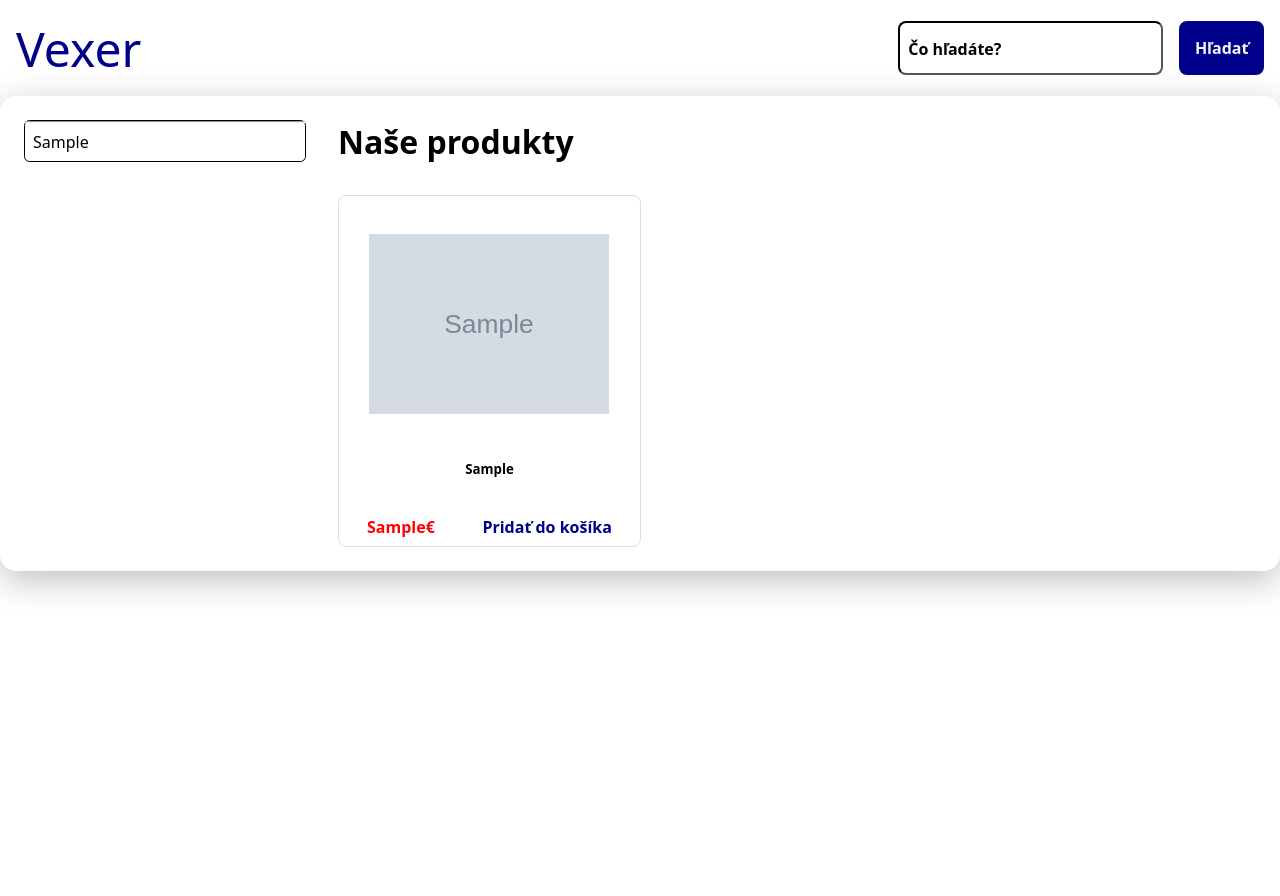
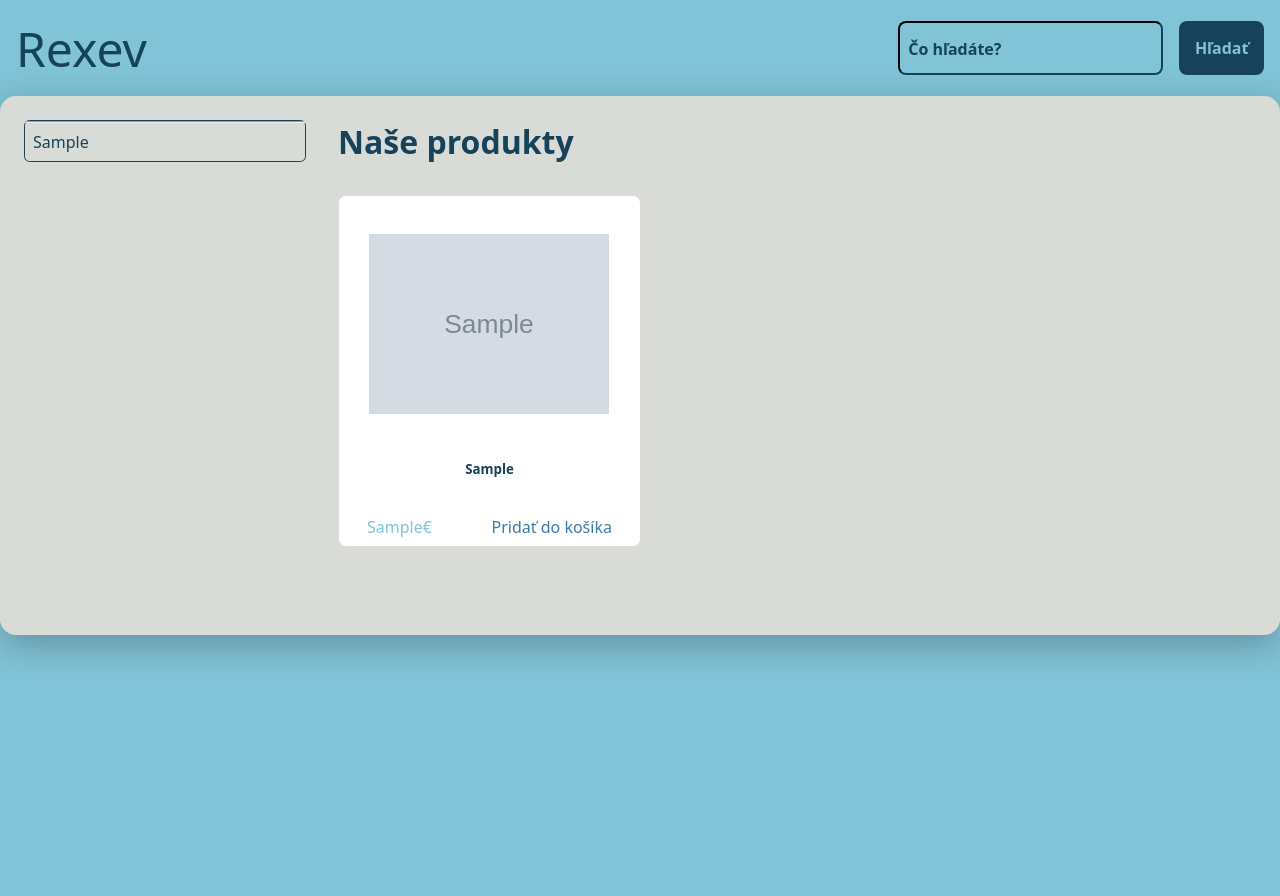
Before and after one commit to Narw0x/Tono, a PHP site: page /products.php in a window 1280 px wide. Before the commit the page ends 595 px from the top, so only its background shows below. Run offline with PHP 8.4, Linux system fonts and the light colour scheme; tables that the repository leaves empty or names only in its code hold one stand-in row (values such as "Sample post"); grey boxes marked "Sample" are stand-in pictures; data that the repository does not hold is empty.

Commit message:
pomenene vsetko potrebne + paginacia bude neskor, robi sa na nej

```diff
--- a/partials/footer.php
+++ b/partials/footer.php
@@ -1,5 +1,6 @@
 </main>
+</div>
 <script src="../Tono/scripts/script.js"></script>
-
+<script src="../scripts/script.js"></script>
 </body>
 </html>
--- a/partials/header.php
+++ b/partials/header.php
@@ -3,7 +3,7 @@
 <head>
     <meta charset="UTF-8">
     <meta name="viewport" content="width=device-width, initial-scale=1.0">
-    <title><?php echo isset($zvoleny_produkt) ? implode('', array_column($zvoleny_produkt, 'nazov')): "Vexer" ?></title>
+    <title><?php echo isset($zvoleny_produkt) ? implode('', array_column($zvoleny_produkt, 'nazov')): "Rexev" ?></title>
     <link rel="stylesheet" href="style/style.css">
     <link rel="stylesheet" href="../../Tono/style/style.css">
 </head>
@@ -11,7 +11,7 @@
 <header class="main-hdr">
     <div  class="nav">
         <div class="nav-logo">
-            <a class="" href="index.php">Vexer</a>
+            <a class="" href="index.php">Rexev</a>
         </div>
         <div class="nav-srch">
             <form method="post" action="products.php" >
--- a/partials/sidebar.php
+++ b/partials/sidebar.php
@@ -14,7 +14,7 @@
 	}
 ?>
 
-
+<div class="bgcolor">
 	<main class="main-page">
 		<div class="span-3">
 			<div class="container">
--- a/product_details.php
+++ b/product_details.php
@@ -22,6 +22,7 @@
 	}
 	include "partials/header.php";
 ?>
+<div class="bgcolor">
 	<main class="main-page">
 		<div class="product">
 			<div class="product-path">
--- a/products.php
+++ b/products.php
@@ -126,55 +126,55 @@
 					foreach ($polia_kategorii[0] as $k1_s) {
 
 						?>
-							<li class="item"><a href="products.php?k1=<?=$pole_kategorii_url[0]?>&k2=<?=$k1_s?>"><?=  $k1_s ?></a></li>
+							<a class="item" href="products.php?k1=<?=$pole_kategorii_url[0]?>&k2=<?=$k1_s?>"><?=  $k1_s ?></a>
 						<?php
 					}
 				}elseif($polia_kategorii[1]){
 					foreach ($polia_kategorii[1] as $k2_s) {
 						?>
-							<li class="item"><a href="products.php?k1=<?=$pole_kategorii_url[0]?>&k2=<?=$pole_kategorii_url[1]?>&k3=<?=$k2_s?>"><?=  $k2_s ?></a></li>
+							<a class="item" href="products.php?k1=<?=$pole_kategorii_url[0]?>&k2=<?=$pole_kategorii_url[1]?>&k3=<?=$k2_s?>"><?=  $k2_s ?></a>
 						<?php
 					}
 				}elseif($polia_kategorii[2]){
 					foreach ($polia_kategorii[2] as $k3_s) {
 						?>
-							<li class="item"><a href="products.php?k1=<?=$pole_kategorii_url[0]?>&k2=<?=$pole_kategorii_url[1]?>&k3=<?=$pole_kategorii_url[2]?>&k4=<?=$k3_s?>"><?=  $k3_s ?></a></li>
+							<a class="item" href="products.php?k1=<?=$pole_kategorii_url[0]?>&k2=<?=$pole_kategorii_url[1]?>&k3=<?=$pole_kategorii_url[2]?>&k4=<?=$k3_s?>"><?=  $k3_s ?></a>
 						<?php
 					}
 				}elseif($polia_kategorii[3]){
 					foreach ($polia_kategorii[3] as $k4_s) {
 						?>
-							<li class="item"><a href="products.php?k1=<?=$pole_kategorii_url[0]?>&k2=<?=$pole_kategorii_url[1]?>&k3=<?=$pole_kategorii_url[2]?>&k4=<?=$pole_kategorii_url[3]?>&k5=<?=$k4_s?>"><?=  $k4_s ?></a></li>
+							<a class="item" href="products.php?k1=<?=$pole_kategorii_url[0]?>&k2=<?=$pole_kategorii_url[1]?>&k3=<?=$pole_kategorii_url[2]?>&k4=<?=$pole_kategorii_url[3]?>&k5=<?=$k4_s?>"><?=  $k4_s ?></a>
 						<?php
 					}
 				}elseif($polia_kategorii[4]){
 					foreach ($polia_kategorii[4] as $k5_s) {
 						?>
-							<li class="item"><a href="products.php?k1=<?=$pole_kategorii_url[0]?>&k2=<?=$pole_kategorii_url[1]?>&k3=<?=$pole_kategorii_url[2]?>&k4=<?=$pole_kategorii_url[3]?>&k5=<?=$pole_kategorii_url[4]?>&k6=<?=$k5_s?>"><?=  $k5_s ?></a></li>
+							<a class="item" href="products.php?k1=<?=$pole_kategorii_url[0]?>&k2=<?=$pole_kategorii_url[1]?>&k3=<?=$pole_kategorii_url[2]?>&k4=<?=$pole_kategorii_url[3]?>&k5=<?=$pole_kategorii_url[4]?>&k6=<?=$k5_s?>"><?=  $k5_s ?></a>
 						<?php
 					}
 				}elseif($polia_kategorii[5]){
 					foreach ($polia_kategorii[5] as $k6_s) {
 						?>
-							<li class="item"><a href="products.php?k1=<?=$pole_kategorii_url[0]?>&k2=<?=$pole_kategorii_url[1]?>&k3=<?=$pole_kategorii_url[2]?>&k4=<?=$pole_kategorii_url[3]?>&k5=<?=$pole_kategorii_url[4]?>&k6=<?=$pole_kategorii_url[5]?>&k7=<?=$k6_s?>"><?=  $k6_s ?></a></li>
+							<a class="item" href="products.php?k1=<?=$pole_kategorii_url[0]?>&k2=<?=$pole_kategorii_url[1]?>&k3=<?=$pole_kategorii_url[2]?>&k4=<?=$pole_kategorii_url[3]?>&k5=<?=$pole_kategorii_url[4]?>&k6=<?=$pole_kategorii_url[5]?>&k7=<?=$k6_s?>"><?=  $k6_s ?></a>
 						<?php
 					}
 				}elseif($polia_kategorii[6]){
 					foreach ($polia_kategorii[6] as $k7_s) {
 						?>
-							<li class="item"><a href="products.php?k1=<?=$pole_kategorii_url[0]?>&k2=<?=$pole_kategorii_url[1]?>&k3=<?=$pole_kategorii_url[2]?>&k4=<?=$pole_kategorii_url[3]?>&k5=<?=$pole_kategorii_url[4]?>&k6=<?=$pole_kategorii_url[5]?>&k7=<?=$pole_kategorii_url[6]?>&k8=<?=$k7_s?>"><?=  $k7_s ?></a></li>
+							<a class="item" href="products.php?k1=<?=$pole_kategorii_url[0]?>&k2=<?=$pole_kategorii_url[1]?>&k3=<?=$pole_kategorii_url[2]?>&k4=<?=$pole_kategorii_url[3]?>&k5=<?=$pole_kategorii_url[4]?>&k6=<?=$pole_kategorii_url[5]?>&k7=<?=$pole_kategorii_url[6]?>&k8=<?=$k7_s?>"><?=  $k7_s ?></a>
 						<?php
 					}
 				}elseif($polia_kategorii[7]){
 					foreach ($polia_kategorii[7] as $k8_s) {
 						?>
-							<li class="item"><a href="products.php?k1=<?=$pole_kategorii_url[0]?>&k2=<?=$pole_kategorii_url[1]?>&k3=<?=$pole_kategorii_url[2]?>&k4=<?=$pole_kategorii_url[3]?>&k5=<?=$pole_kategorii_url[4]?>&k6=<?=$pole_kategorii_url[5]?>&k7=<?=$pole_kategorii_url[6]?>&k8=<?=$pole_kategorii_url[7]?>&k9=<?=$k8_s?>"><?=  $k8_s ?></a></li>
+							<a class="item" href="products.php?k1=<?=$pole_kategorii_url[0]?>&k2=<?=$pole_kategorii_url[1]?>&k3=<?=$pole_kategorii_url[2]?>&k4=<?=$pole_kategorii_url[3]?>&k5=<?=$pole_kategorii_url[4]?>&k6=<?=$pole_kategorii_url[5]?>&k7=<?=$pole_kategorii_url[6]?>&k8=<?=$pole_kategorii_url[7]?>&k9=<?=$k8_s?>"><?=  $k8_s ?></a>
 						<?php
 					}
 				}elseif($polia_kategorii[8]){
 					foreach ($polia_kategorii[8] as $k9_s) {
 						?>
-							<li class="item"><a href="products.php?k1=<?=$pole_kategorii_url[0]?>&k2=<?=$pole_kategorii_url[1]?>&k3=<?=$pole_kategorii_url[2]?>&k4=<?=$pole_kategorii_url[3]?>&k5=<?=$pole_kategorii_url[4]?>&k6=<?=$pole_kategorii_url[5]?>&k7=<?=$pole_kategorii_url[6]?>&k8=<?=$pole_kategorii_url[7]?>&k9=<?=$pole_kategorii_url[8]?>&k10=<?=$k9_s?>"><?=  $k9_s ?></a></li>
+							<a class="item" href="products.php?k1=<?=$pole_kategorii_url[0]?>&k2=<?=$pole_kategorii_url[1]?>&k3=<?=$pole_kategorii_url[2]?>&k4=<?=$pole_kategorii_url[3]?>&k5=<?=$pole_kategorii_url[4]?>&k6=<?=$pole_kategorii_url[5]?>&k7=<?=$pole_kategorii_url[6]?>&k8=<?=$pole_kategorii_url[7]?>&k9=<?=$pole_kategorii_url[8]?>&k10=<?=$k9_s?>"><?=  $k9_s ?></a>
 						<?php
 					}
 				}
@@ -189,11 +189,11 @@
 	<div class="container">
 		<ul class="items">
 			<?php
-				$selectitems = $pagenum * 9;
+				$selectitems = $pagenum * 24;
 				if($sql_k == ""){
-					$sql = "SELECT nazov, popisproduktu, cena, img, urlnazov FROM `projektdatart` LIMIT $selectitems,9;";
+					$sql = "SELECT nazov, popisproduktu, cena, img, urlnazov FROM `projektdatart` LIMIT $selectitems,24;";
 				}else{
-					$sql = "SELECT nazov, popisproduktu, cena, img, urlnazov FROM `projektdatart` WHERE kategoria LIKE '$sql_k%' LIMIT $selectitems,9;";
+					$sql = "SELECT nazov, popisproduktu, cena, img, urlnazov FROM `projektdatart` WHERE kategoria LIKE '$sql_k%' LIMIT $selectitems,24;";
 				}
 				$products = $DB->prepare($sql);
 				$products->execute();
@@ -201,31 +201,28 @@
 				foreach ($index_products as $product) {
 				?>
 					<li class="item">
-						<div class="card">
-							<a class="card-img" href="product_details.php?produkt=<?= $product->urlnazov ?>">
-								<img  src='<?= $product->img ?>' alt="<?= $produktik->nazov ?>"/>
-							</a>
+						<a class="card" href="product_details.php?produkt=<?= $product->urlnazov ?>">
+							<div class="card-img" href="product_details.php?produkt=<?= $product->urlnazov ?>">
+								<img  src='<?= $product->img ?>' alt="<?= $product->nazov ?>"/>
+							</div>
 							<div class="card-inf">
-								<h5 class="card-name">
-									<a href="product_details.php?produkt=<?= $product->urlnazov ?>"><?= $product->nazov ?></a>
-								</h5>
+								<h5 class="card-name"><?= $product->nazov ?></h5>
 								<div class="card-buy">
-
-									<a class="red" href="product_details.php?produkt=<?= $product->urlnazov ?>">
-										<?= $product->cena ?>€
-									</a>
-									<a class="blue" href="#">
+									<div class="red"><?= $product->cena ?>€</div>
+									<div class="blue" >
 										Pridať do košíka
-									</a>
+									</div>
 								</div>
 							</div>
-						</div>
+						</a>
 					</li>
 				<?php } ?>
 			</ul>
 		</div>
+		<div class="pagi">
+
+		</div>
 	</div>
 <?php
 	include "partials/footer.php";
-
 ?>
--- a/style/style.css
+++ b/style/style.css
@@ -16,6 +16,7 @@ a {
 .main-hdr {
   width: 100%;
   height: 6rem;
+  background-color: #81C3D7;
 }
 .main-hdr .nav {
   margin: 0 auto auto;
@@ -30,7 +31,7 @@ a {
 .main-hdr .nav .nav-logo a {
   text-decoration: none;
   font-size: 3rem;
-  color: darkblue;
+  color: #16425B;
 }
 .main-hdr .nav .nav-srch {
   padding: 1rem;
@@ -47,30 +48,36 @@ a {
   font-weight: 600;
   font-size: 1rem;
   border-width: 0.15rem;
-  border-color: black;
+  border-color: #16425B;
+  background-color: #81C3D7;
 }
 .main-hdr .nav .nav-srch form input::-moz-placeholder {
-  color: black;
+  color: #16425B;
 }
 .main-hdr .nav .nav-srch form input::placeholder {
-  color: black;
+  color: #16425B;
 }
 .main-hdr .nav .nav-srch form button {
   padding: 0.85rem;
-  border: 0.15rem solid darkblue;
-  background-color: darkblue;
-  color: whitesmoke;
+  border: 0.15rem solid #16425B;
+  background-color: #16425B;
+  color: #81C3D7;
   font-weight: 600;
   font-size: 1rem;
   border-radius: 0.5rem;
   transition: background-color 0.3s, color 0.3s, border-color 0.3s;
 }
 .main-hdr .nav .nav-srch form button:hover {
-  background-color: whitesmoke;
-  color: darkblue;
-  border: 0.15rem solid darkblue;
+  background-color: #81C3D7;
+  color: #16425B;
+  border: 0.15rem solid #16425B;
   cursor: pointer;
   transition: background-color 0.3s, color 0.3s, border-color 0.3s;
+}
+
+.bgcolor {
+  background-color: #81C3D7;
+  min-height: 100vh;
 }
 
 .main-page {
@@ -80,6 +87,8 @@ a {
   padding: 1rem;
   border-radius: 1rem;
   box-shadow: 0px 9px 36px -1px rgba(0, 0, 0, 0.27);
+  background-color: #D9DCD6;
+  padding-bottom: 3rem;
 }
 .main-page .span-3 {
   flex: 3;
@@ -89,7 +98,7 @@ a {
   margin-right: 0.5rem;
 }
 .main-page .span-3 .container .items {
-  border: 0.1rem solid black;
+  border: 0.1rem solid #16425B !important;
   border-radius: 0.35rem;
 }
 .main-page .span-3 .container .items .item {
@@ -97,7 +106,7 @@ a {
   cursor: pointer;
 }
 .main-page .span-3 .container .items .item a {
-  color: black;
+  color: #16425B;
   text-decoration: none;
 }
 .main-page .span-3 .container .items .item .subitem {
@@ -110,7 +119,7 @@ a {
   padding: 0.25rem;
 }
 .main-page .span-3 .container .items .item .subitem li a {
-  color: black;
+  color: #16425B;
 }
 .main-page .span-3 .container .items .item .subitem-open {
   max-height: 200px; /* Set a reasonable default value */
@@ -120,12 +129,19 @@ a {
   padding: 0.5rem;
   margin-left: 0.5rem;
 }
+.main-page .span-9 .pagi {
+  display: flex;
+  justify-content: center;
+  margin: 1rem auto;
+}
 .main-page .span-9 h1 {
   margin-bottom: 2rem;
+  color: #16425B;
 }
 .main-page .span-9 h3, .main-page .span-9 p {
   margin-top: 0.5;
   margin-bottom: 1rem;
+  color: #16425B;
 }
 .main-page .span-9 .container-categories {
   border: 0.1rem solid rgb(221, 221, 221);
@@ -172,6 +186,12 @@ a {
   display: flex;
   flex-direction: column;
   gap: 0.5rem;
+  background-color: white;
+  transition: all 0.25s ease-in-out;
+}
+.main-page .span-9 .container .items .item .card:hover {
+  box-shadow: 0px 9px 36px -1px rgba(0, 0, 0, 0.27);
+  transform: scale(1.02);
 }
 .main-page .span-9 .container .items .item .card .card-img {
   display: flex;
@@ -194,9 +214,7 @@ a {
   text-align: center;
   margin: 0.5rem auto;
   width: 15rem;
-}
-.main-page .span-9 .container .items .item .card .card-inf .card-name a {
-  color: black;
+  color: #16425B;
 }
 .main-page .span-9 .container .items .item .card .card-inf .card-buy {
   margin-top: auto;
@@ -209,10 +227,10 @@ a {
   font-weight: 700;
 }
 .main-page .span-9 .container .items .item .card .card-inf .card-buy .blue {
-  color: darkblue;
+  color: #3A7CA5;
 }
 .main-page .span-9 .container .items .item .card .card-inf .card-buy .red {
-  color: red;
+  color: #81C3D7;
 }
 .main-page .product {
   margin: 1rem;
--- a/style/style.scss
+++ b/style/style.scss
@@ -1,4 +1,4 @@
-@mixin button($color: darkblue, $bgcolor: whitesmoke){
+@mixin button($color: #16425B, $bgcolor: #81C3D7){
     padding: 0.85rem;
     border: 0.15rem solid $color;
     background-color: $color;
@@ -37,6 +37,7 @@ a{
 .main-hdr{
     width: 100%;
     height: 6rem;
+    background-color: #81C3D7;
     .nav{
         margin: 0 auto auto;
         max-width: 1280px;
@@ -48,7 +49,7 @@ a{
             a{
                 text-decoration: none;
                 font-size: 3rem;
-                color: darkblue;
+                color: #16425B;
 
             }
         }
@@ -67,9 +68,10 @@ a{
                     font-weight: 600;
                     font-size: 1rem;
                     border-width: 0.15rem;
-                    border-color: black;
+                    border-color: #16425B;
+                    background-color: #81C3D7;
                     &::placeholder{
-                        color: black;
+                        color: #16425B;
                     }
                 }
                 button{
@@ -81,6 +83,12 @@ a{
         }
     }
 }
+
+.bgcolor{
+    background-color: #81C3D7;
+    min-height: 100vh;
+}
+
 .main-page{
     margin: 0 auto;
     max-width: 1280px;
@@ -90,18 +98,19 @@ a{
     -webkit-box-shadow: 0px 9px 36px -1px rgba(0,0,0,0.27);
     -moz-box-shadow: 0px 9px 36px -1px rgba(0,0,0,0.27);
     box-shadow: 0px 9px 36px -1px rgba(0,0,0,0.27);
-
+    background-color: #D9DCD6;
+    padding-bottom: 3rem;
     .span-3{
         flex: 3;
         .container{
             padding: 0.5rem;
             margin-right: 0.5rem;
             .items{
-                border: 0.1rem solid black;
+                border: 0.1rem solid #16425B !important;
                 border-radius: 0.35rem;
                 .item{
                     a{
-                        color: black;
+                        color: #16425B;
                         text-decoration: none;
                     }
                     padding: 0.5rem;
@@ -114,7 +123,7 @@ a{
                         li{
                             padding: 0.25rem;
                             a{
-                                color: black;
+                                color: #16425B;
                             }
                         }
                     }
@@ -130,13 +139,21 @@ a{
         flex: 9;
         padding: 0.5rem;
         margin-left: 0.5rem;
+        .pagi{
+            display: flex;
+            justify-content: center;
+            margin: 1rem auto;
+        }
+
         h1{
             margin-bottom: 2rem;
+            color: #16425B;
         }
         h3, p
         {
             margin-top: 0.5;
             margin-bottom: 1rem;
+            color: #16425B;
         }
         .container-categories {
             border: 0.1rem solid rgb(221, 221, 221);
@@ -155,16 +172,13 @@ a{
                     flex: 1 0 auto;
                     width: calc(25% - 1rem);
                     margin: 0.5rem;
-                    border: 0.1rem solid rgb(221, 221, 221);
+                    border: 0.1rem solid #16425B;
                     padding: 0.5rem;
-                    border-radius: 0.5rem;
+                    border-radius: 0.3rem;
                     cursor: pointer;
-
-                    a {
-                        color: black;
-                        text-decoration: none;
-                        text-align: center;
-                    }
+                    color: #16425B;
+                    text-decoration: none;
+                    text-align: center;
                 }
             }
         }
@@ -186,7 +200,14 @@ a{
                         display: flex;
                         flex-direction: column;
                         gap: 0.5rem ;
-
+                        background-color: white;
+                        transition: all 0.250s ease-in-out;
+                        &:hover{
+                            -webkit-box-shadow: 0px 9px 36px -1px rgba(0,0,0,0.27);
+                            -moz-box-shadow: 0px 9px 36px -1px rgba(0,0,0,0.27);
+                            box-shadow: 0px 9px 36px -1px rgba(0,0,0,0.27);
+                            transform: scale(1.02);
+                        }
                         .card-img{
                             display: flex;
                             margin: auto;
@@ -207,9 +228,7 @@ a{
                                 text-align: center;
                                 margin: 0.5rem auto;
                                 width: 15rem;
-                                a{
-                                    color: black;
-                                }
+                                color: #16425B;
                             }
                             .card-buy{
                                 margin-top: auto;
@@ -221,10 +240,10 @@ a{
                                     font-weight: 700;
                                 }
                                 .blue{
-                                    color: darkblue;
+                                    color: #3A7CA5;
                                 }
                                 .red{
-                                    color:red;
+                                    color:#81C3D7;
                                 }
                             }
                         }
@@ -242,7 +261,7 @@ a{
                     cursor: pointer;
                     transition:  color 0.3s;
                     &:hover{
-                        color: darkblue;
+                        color: #16425B;
                     }
                 }
                 a{
@@ -250,7 +269,7 @@ a{
                     transition:  color 0.3s;
 
                     &:hover{
-                        color: darkblue;
+                        color: #16425B;
                     }
                 }
                 display: flex;
@@ -265,6 +284,10 @@ a{
             .span-3{
                 flex: 3;
             }
+                img{
+                    max-height: 40rem;
+                    object-fit: contain;
+                }
             .span-6{
                 flex: 6;
                 div{
@@ -279,7 +302,7 @@ a{
                         text-align:center;
                         justify-content: center;
                         font-weight:bold;
-                        color: red;
+                        color: #2F6690;
                         margin: 0;
                         font-size: 1.5rem;
                         padding: .5rem 0;
```
Also changed, not shown: other parts of style/style.css (+17 -14 lines), config.php (added, +16 -0 lines), index.php (+8 -13 lines), 1 other file. Lines whose indentation alone changed are shown as unchanged.
